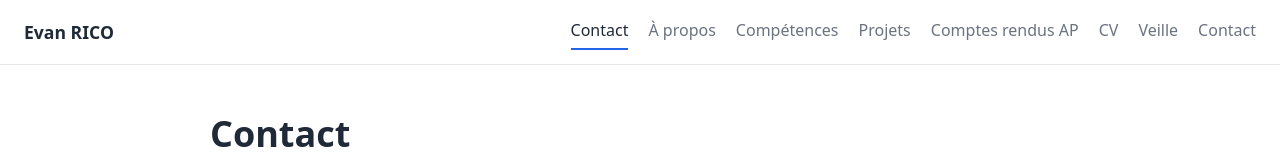
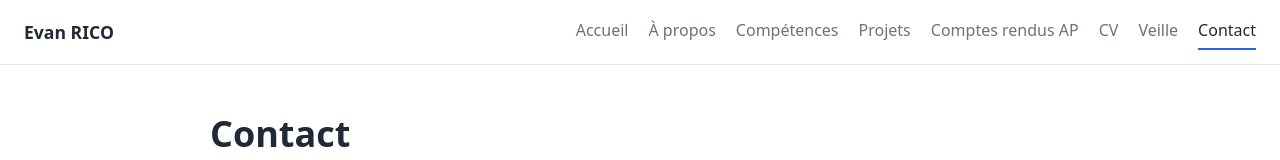
Before and after one commit to evanitorico-del/evanitorico-del.github.io, a plain HTML site: page contact.html in a window 1280 px wide. Shown: the top 160 px of the page. Drawn offline with Linux system fonts and the light colour scheme.

Commit message:
Update navigation links in contact.html

```diff
--- a/contact.html
+++ b/contact.html
@@ -10,15 +10,15 @@
   <header class="site-header">
     <a class="logo" href="index.html">Evan RICO</a>
     <button class="menu-btn" aria-label="Menu" onclick="document.querySelector('nav').classList.toggle('open')">☰</button>
-    <nav>
-  <a href="index.html" class="active">Contact</a>
+   <nav>
+  <a href="index.html">Accueil</a>
   <a href="apropos.html">À propos</a>
   <a href="competences.html">Compétences</a>
   <a href="projets.html">Projets</a>
   <a href="comptes-rendus.html">Comptes rendus AP</a>
   <a href="cv.html">CV</a>
   <a href="veille.html">Veille</a>
-  <a href="contact.html">Contact</a>
+  <a href="contact.html" class="active">Contact</a>
 </nav>
   </header>
 
```
